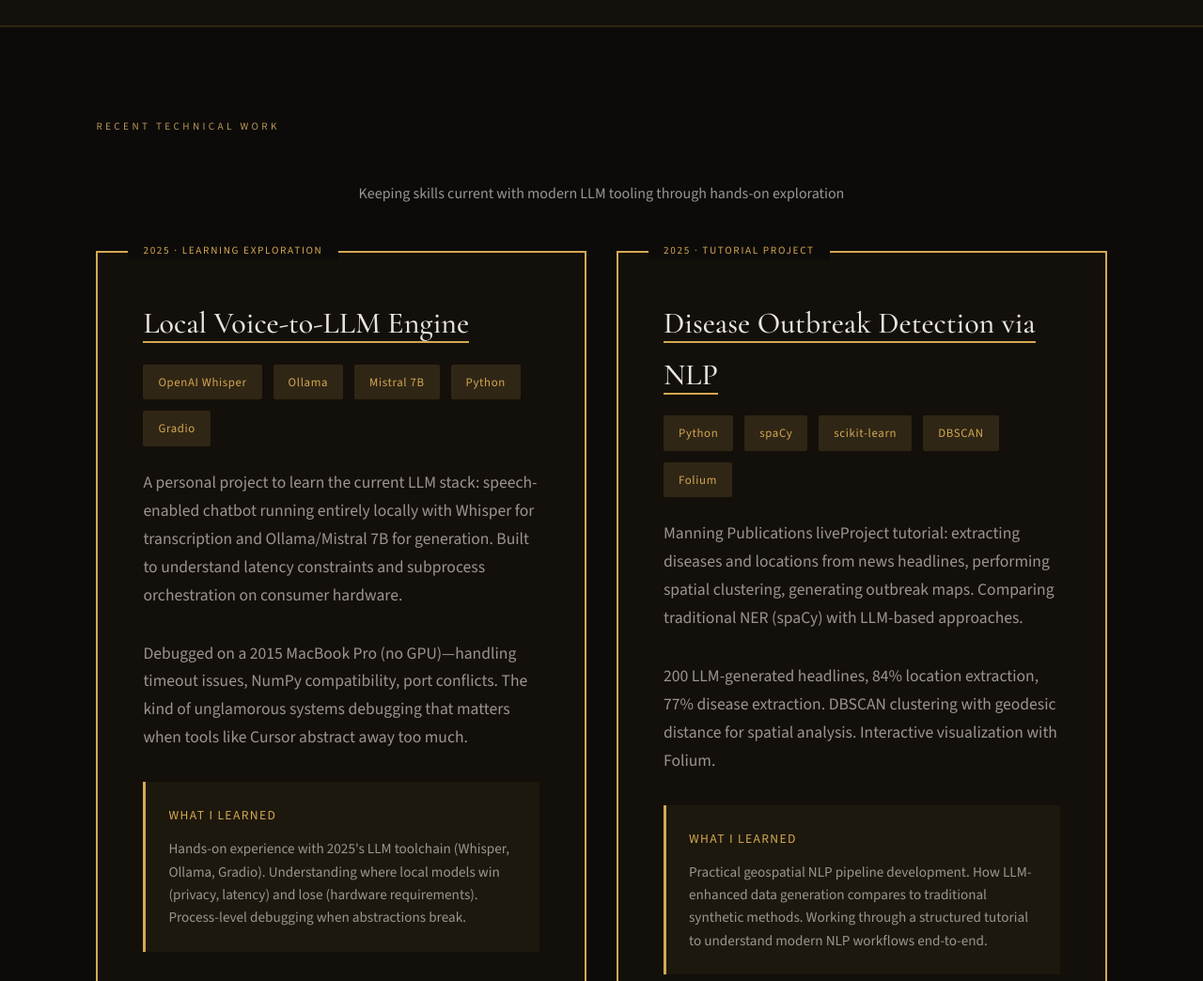
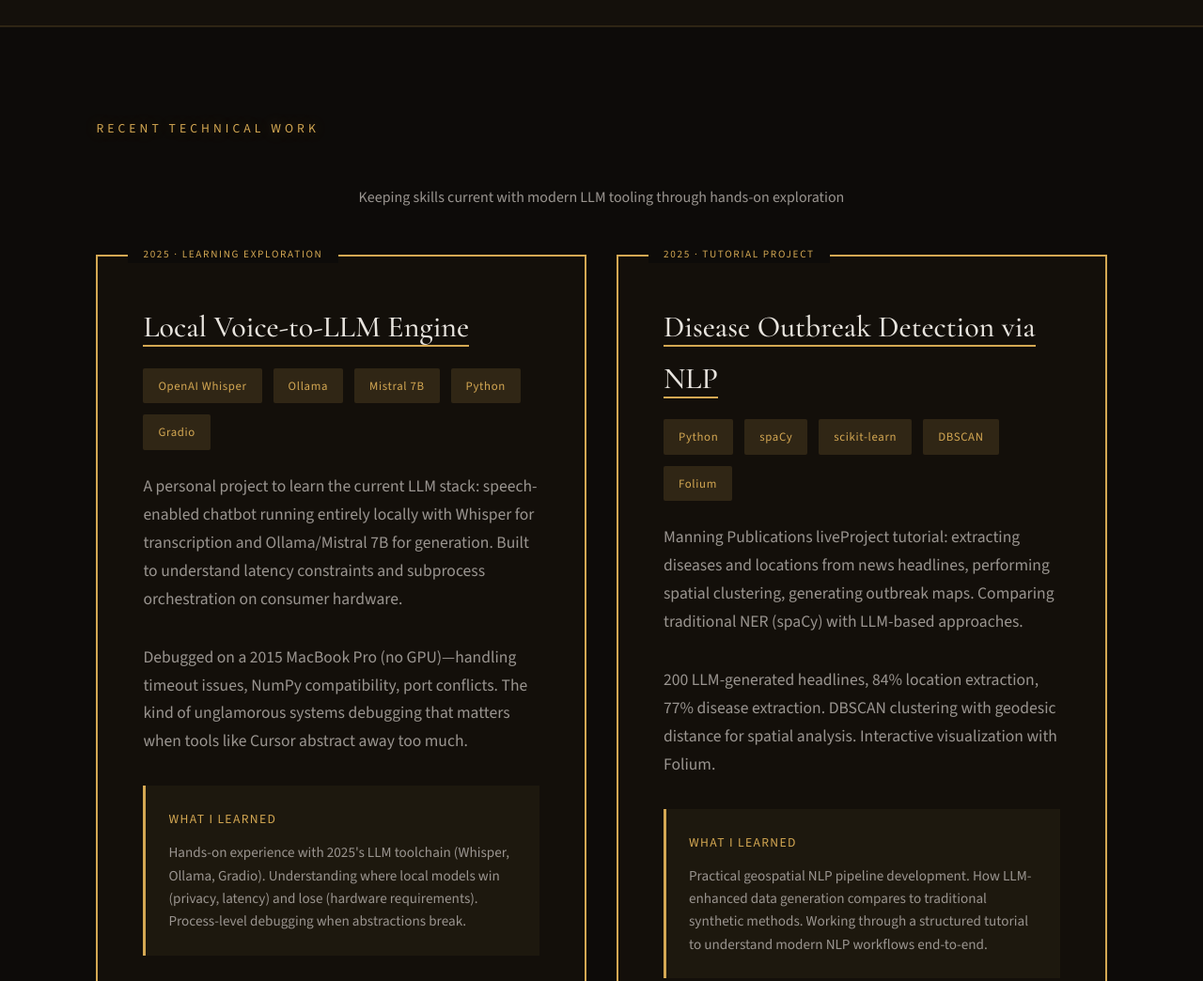
Before and after one commit to taha-y-merghani/taha-y-merghani.github.io, a website: page index.html in a window 1280 px wide. Shown: the part 1120-2164 px from the top of the page at 94% size. Drawn offline with nearby package versions, Linux system fonts and the light colour scheme.

Commit message:
style: improve visibility of section titles

```diff
--- a/index.html
+++ b/index.html
@@ -5,14 +5,13 @@
     <meta name="viewport" content="width=device-width, initial-scale=1.0">
     <title>Taha Merghani</title>
 
-    <!-- Google Analytics 4 -->
-    <!-- To activate: Replace G-XXXXXXXXXX with your GA4 Measurement ID from https://analytics.google.com -->
-    <script async src="https://www.googletagmanager.com/gtag/js?id=G-XXXXXXXXXX"></script>
+    <!-- Google tag (gtag.js) -->
+    <script async src="https://www.googletagmanager.com/gtag/js?id=G-HLKE0VWCQ3"></script>
     <script>
         window.dataLayer = window.dataLayer || [];
         function gtag(){dataLayer.push(arguments);}
         gtag('js', new Date());
-        gtag('config', 'G-XXXXXXXXXX');
+        gtag('config', 'G-HLKE0VWCQ3');
     </script>
 
     <link rel="preconnect" href="https://fonts.googleapis.com">
@@ -236,11 +235,13 @@
         }
 
         .section-label {
-            font-size: 0.7rem;
+            font-size: 0.85rem;
+            font-weight: 500;
             letter-spacing: 0.3em;
             text-transform: uppercase;
-            color: var(--amber-muted);
+            color: var(--amber);
             margin-bottom: 3rem;
+            text-shadow: 0 0 15px rgba(212, 168, 83, 0.3);
         }
 
         /* Story Section */
```
